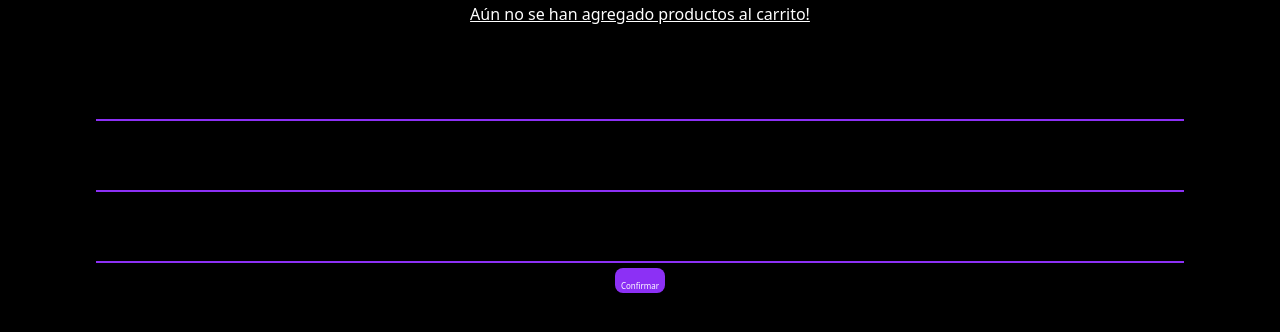
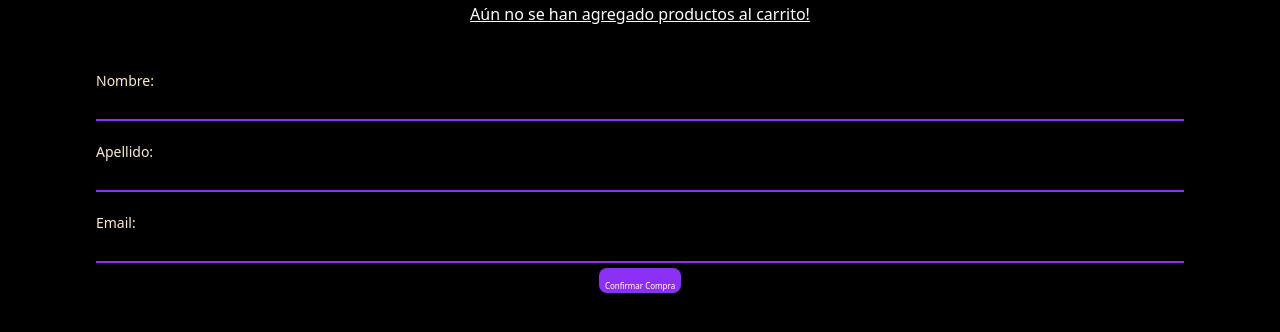
Before and after one commit to MateoMagnasco/coder-app, a React (Create React App) app: page /cart in a window 1280 px wide. Shown: the part 444-776 px from the top of the page. Built offline with nearby package versions, Linux system fonts and the light colour scheme; no server answers; the database is empty.

Commit message:
added form

```diff
--- a/src/components/Cart/Cart.js
+++ b/src/components/Cart/Cart.js
@@ -13,6 +13,8 @@ import ItemList from "../ItemList/ItemList";
 import CartContext from "../../context/CartContext/CartContext";
 import { db } from "../../services/firebase/firebase";
 import ContactForm from '../ContactForm/ContactForm'
+import { useHistory } from 'react-router'
+import userEvent from "@testing-library/user-event";
 
 const Cart = () => {
   const [total, setTotal] = useState();
@@ -20,6 +22,16 @@ const Cart = () => {
   const { products, clearCart, getTotal, totalPrice } = useContext(CartContext);
   const [confirmedOrder, setConfirmedOrder] = useState(false);
   const [form, setForm] = useState(false);
+  const [contact, setContact] = useState({
+    phone: '',
+    address: '',
+    comment: ''
+})
+  const [firstName, setFirstName] = useState(null)
+  const [lastName, setLastName] = useState(null)
+  const [email, setEmail] = useState(null)
+
+
 
   useEffect(() => {
     setTotal(getTotal());
@@ -29,9 +41,13 @@ const Cart = () => {
     setProcessingOrder(true);
     setForm(true);
     const objOrder = {
+      firstName,
+      lastName,
+      email,
       items: products,
       total: total,
       date: Timestamp.fromDate(new Date()),
+
       /* firstName:
       lastName:
       email: */
@@ -102,7 +118,7 @@ const Cart = () => {
             : "Aún no se han agregado productos al carrito!"}
         </Link>
       )}
-      <ContactForm></ContactForm>
+      <ContactForm setFirstName={setFirstName} setLastName={setLastName} setEmail={setEmail} confirmOrder= {confirmOrder}/>
 
     </div>
   );
--- a/src/components/ContactForm/ContactForm.js
+++ b/src/components/ContactForm/ContactForm.js
@@ -1,55 +1,61 @@
 import { useState } from 'react'
 import './contactForm.css'
 
-const ContactForm = ({ toggleVisibility, setContact }) => {
+const ContactForm = ({ toggleVisibility, setFirstName, setLastName, setEmail, confirmOrder }) => {
     const [phone, setPhone] = useState('')
     const [address, setAddress] = useState('')
     const [comment, setComment] = useState('')
+    let firstName = ""
+    let lastName = ""
+    let email = ""
 
     const handleContactForm = (e) => {
         e.preventDefault()
-        toggleVisibility.current.toggleVisibility()
+        setFirstName(firstName)
+        setLastName(lastName)
+        setEmail(email)
+
 
         const objContact = {
             phone,
             address,
             comment
         }
-        setContact(objContact)
-        setPhone('')
-        setAddress('')
-        setComment('')
+
     }
 
     return (
         <div className='ContactContainer'>
-          <div>Contacto</div>
+          <div>Nombre</div>
           <form className='ContactForm' onSubmit={handleContactForm}>
-            <label className='LabelContact'>Telefono:
+            <label className='LabelContact'>Nombre:
               <input
                 className='InputContact'
                 type='text'
-                value={phone}
-                onChange={({ target }) => setPhone(target.value)}
+                value={firstName}
+                onChange={({ target }) => setFirstName(target.value)}
               />
             </label>
-            <label className='LabelContact'>Direccion:
+            <label className='LabelContact'>Apellido:
               <input
                 className='InputContact'
                 type='text'
-                value={address}
-                onChange={({ target }) => setAddress(target.value)}
+                value={lastName}
+                onChange={({ target }) => setLastName(target.value)}
               />
             </label>
-            <label className='LabelContact'>Comentario:
+            <label className='LabelContact'>Email:
               <input
                 className='InputContact'
                 type='text'
-                value={comment}
-                onChange={({ target }) => setComment(target.value)}
+                value={email}
+                onChange={({ target }) => setEmail(target.value)}
               />
             </label>
-            <button className='Button' type='submit'>Confirmar</button>
+            <button onClick={() => confirmOrder()} className="Button">
+              Confirmar Compra
+            </button>
+
           </form>
         </div>
       )
--- a/src/components/ContactForm/contactForm.css
+++ b/src/components/ContactForm/contactForm.css
@@ -11,6 +11,7 @@
     align-items: flex-start;
     margin-top: 20px;
     font-size: 14px;
+    color: blanchedalmond;
 }
 
 .InputContact {
@@ -22,6 +23,7 @@
     padding: 8px 5px;
     background: transparent;
     outline: none;
+    color: blanchedalmond;
 }
 
 .InputContact:-webkit-autofill,
```
